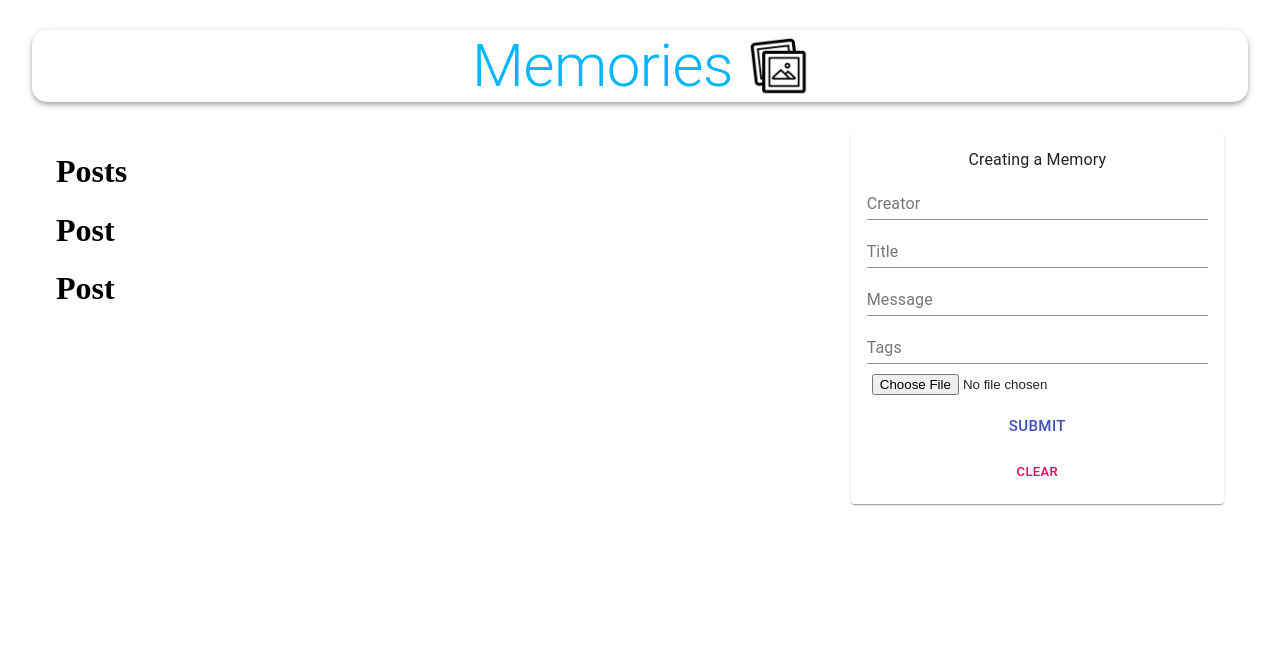
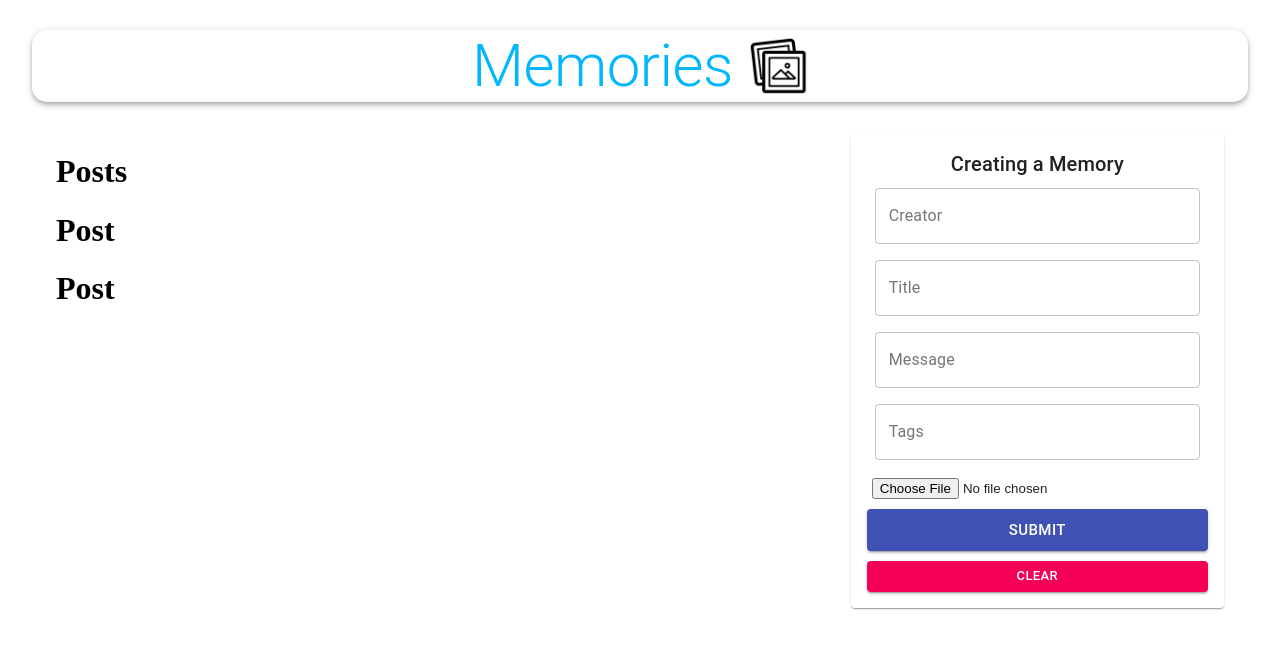
Before and after one commit to All4ara/KRAFTDProject, a React (Create React App) app in the folder client/: page / in a window 1280 px wide. Shown: the top 648 px of the page. Built offline with nearby package versions, Linux system fonts and the light colour scheme; no server answers.

Commit message:
Form styling

```diff
--- a/client/src/components/Form/Form.js
+++ b/client/src/components/Form/Form.js
@@ -15,17 +15,17 @@
 
     return(
         <Paper className={classes.paper}>
-            <form autoComplete="off" noValidate className={classes.form} onSubmit={handelSubmit}>
-            <Typography varient="h6">Creating a Memory</Typography>
-            <TextField name="creator" varient="outlined" label="Creator" fullWidth value={postData.creator} onChange={(e) => setPostData({ ...postData, creator: e.target.value  })}/>
-            <TextField name="title" varient="outlined" label="Title" fullWidth value={postData.title} onChange={(e) => setPostData({ ...postData, title: e.target.value  })}/>
-            <TextField name="message" varient="outlined" label="Message" fullWidth value={postData.message} onChange={(e) => setPostData({ ...postData, message: e.target.value  })}/>
-            <TextField name="tags" varient="outlined" label="Tags" fullWidth value={postData.tags} onChange={(e) => setPostData({ ...postData, tags: e.target.value  })}/>
+            <form autoComplete="off" noValidate className={`${classes.root} ${classes.form}`} onSubmit={handelSubmit}>
+            <Typography variant="h6">Creating a Memory</Typography>
+            <TextField name="creator" variant="outlined" label="Creator" fullWidth value={postData.creator} onChange={(e) => setPostData({ ...postData, creator: e.target.value  })}/>
+            <TextField name="title" variant="outlined" label="Title" fullWidth value={postData.title} onChange={(e) => setPostData({ ...postData, title: e.target.value  })}/>
+            <TextField name="message" variant="outlined" label="Message" fullWidth value={postData.message} onChange={(e) => setPostData({ ...postData, message: e.target.value  })}/>
+            <TextField name="tags" variant="outlined" label="Tags" fullWidth value={postData.tags} onChange={(e) => setPostData({ ...postData, tags: e.target.value  })}/>
             <div className={classes.fileInput}>
                 <FileBase type="file" multiple={false} onDone={(base64)=> setPostData({ ...postData, selectedFile: base64 })} />
             </div>
-            <Button className={classes.buttonSubmit} varient="contained" color="primary" size="large" type="submit" fullWidth>Submit</Button>
-            <Button varient="contained" color="secondary" size="small" onClick={clear} fullWidth>Clear</Button>
+            <Button className={classes.buttonSubmit} variant="contained" color="primary" size="large" type="submit" fullWidth>Submit</Button>
+            <Button variant="contained" color="secondary" size="small" onClick={clear} fullWidth>Clear</Button>
             </form>
         </Paper>
     )
```
Also changed, not shown: 1 other file (tests, documents, lock files or other folders).
